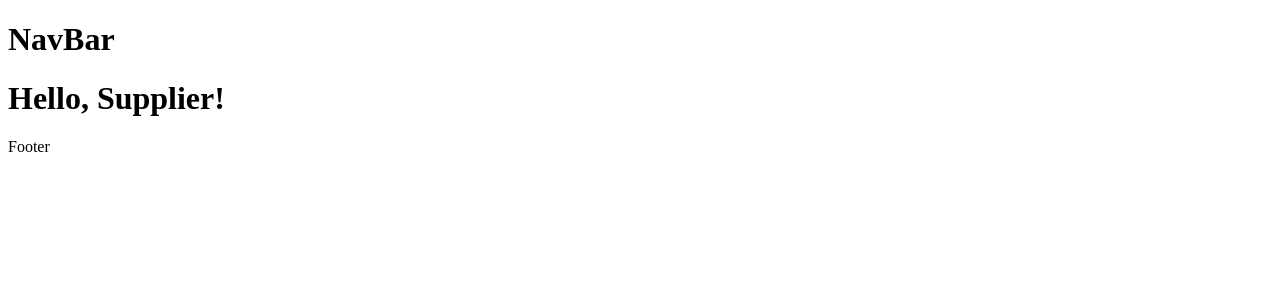
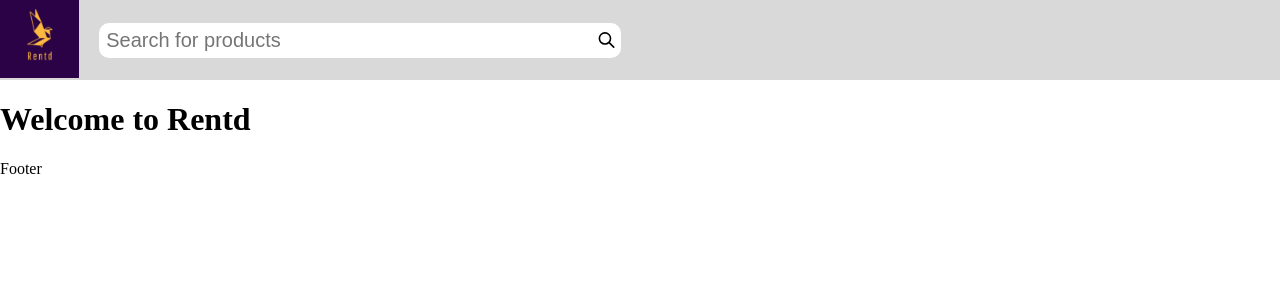
Before and after one commit to singhparshant/rentd-app, a React (Create React App) app in the folder client/: page / in a window 1280 px wide. Shown: the top 300 px of the page. Built offline with nearby package versions, Linux system fonts and the light colour scheme; the HTML template or start-up script is replaced by a standard one.

Commit message:
basic navbar layout

```diff
--- a/client/package.json
+++ b/client/package.json
@@ -19,7 +19,7 @@
     "react": "^18.1.0",
     "react-dom": "^18.1.0",
     "react-error-boundary": "^3.1.4",
-    "react-router-dom": "^5.2.0",
+    "react-router-dom": "^5.3.3",
     "react-scripts": "5.0.1",
     "typescript": "^4.7.3",
     "web-vitals": "^2.1.4",
--- a/client/src/App.tsx
+++ b/client/src/App.tsx
@@ -49,7 +49,7 @@ const App = () => {
     <div className="app">
       <ErrorBoundary FallbackComponent={ErrorHandler}>
         <Router>
-          <NavBar />
+          <NavBar mode={user?.role}/>
           <Switch>
             {routes()}
           </Switch>
--- a/client/src/components/common/body/Body.tsx
+++ b/client/src/components/common/body/Body.tsx
@@ -1,5 +1,4 @@
 import React from "react";
-import logo from "../../../assets/logo.png";
 
 interface BodyProps {
 
@@ -9,7 +8,6 @@ const Body = (props: BodyProps) => {
   return (
     <div>
       <h1>Welcome to Rentd</h1>
-      <img src={logo} alt="" width="100" height="100" />
     </div>
   );
 };
--- /dev/null
+++ b/client/src/components/common/navBar/NavBar.css
@@ -0,0 +1,40 @@
+.navbar {
+  display: flex;
+  align-items: center;
+  background-color: #d9d9d9;
+  height: 80px;
+}
+
+.logo {
+  height: 80px;
+  cursor: pointer;
+}
+
+.searchField {
+  display: flex;
+  justify-content: space-between;
+  align-items: center;
+  background-color: white;
+  height: 25px;
+  width: 40%;
+  padding: 5px;
+  border-radius: 10px;
+  margin-left: 20px;
+}
+
+.searchInput {
+  width: 100%;
+  border-width: 0px;
+  border-style: solid;
+  font-size: 20px;
+}
+
+.searchInput:focus {
+  outline: none;
+}
+
+.searchIcon {
+  width: 20px;
+  height: 20px;
+  cursor: pointer;
+}
--- a/client/src/components/common/navBar/NavBar.tsx
+++ b/client/src/components/common/navBar/NavBar.tsx
@@ -1,11 +1,26 @@
 import React from "react";
+import "./NavBar.css"
+import logo from "../../../assets/logo.png"
+import { Link } from "react-router-dom"
 
 interface NavbarProps {
-
+  mode?: "customer" | "supplier" | "admin"
 };
 
-const NavBar = (props: NavbarProps) => {
-  return <h1>NavBar</h1>;
+const NavBar = ({ mode }: NavbarProps) => {
+  return (
+    <div className="navbar">
+      <Link to="/">
+        <img className="logo" src={logo} alt="logo" />
+      </Link>
+      <div className="searchField">
+        <input className="searchInput" type="text" placeholder="Search for products" />
+        <svg className="searchIcon" xmlns="http://www.w3.org/2000/svg" fill="none" viewBox="0 0 24 24" stroke="currentColor" stroke-width="2">
+          <path stroke-linecap="round" stroke-linejoin="round" d="M21 21l-6-6m2-5a7 7 0 11-14 0 7 7 0 0114 0z" />
+        </svg>
+      </div>
+    </div>
+  )
 };
 
 export default NavBar;
--- a/client/src/index.css
+++ b/client/src/index.css
@@ -0,0 +1,7 @@
+body{
+    margin: 0;
+}
+
+*{
+
+}
--- a/client/src/zustand/useAuthState.tsx
+++ b/client/src/zustand/useAuthState.tsx
@@ -8,7 +8,7 @@ export interface AuthUser{
 }
 
 const useAuthState = create(set => ({
-  user:{name:"IKEA", role:"supplier"},
+  user:{name:"IKEA", role:"customer"},
   loading: true,
   setUser: (user:any) => set({ user }),
   setLoading: (loading:Boolean) => set({loading})
```
Also changed, not shown: 1 other file (tests, documents, lock files or other folders).
